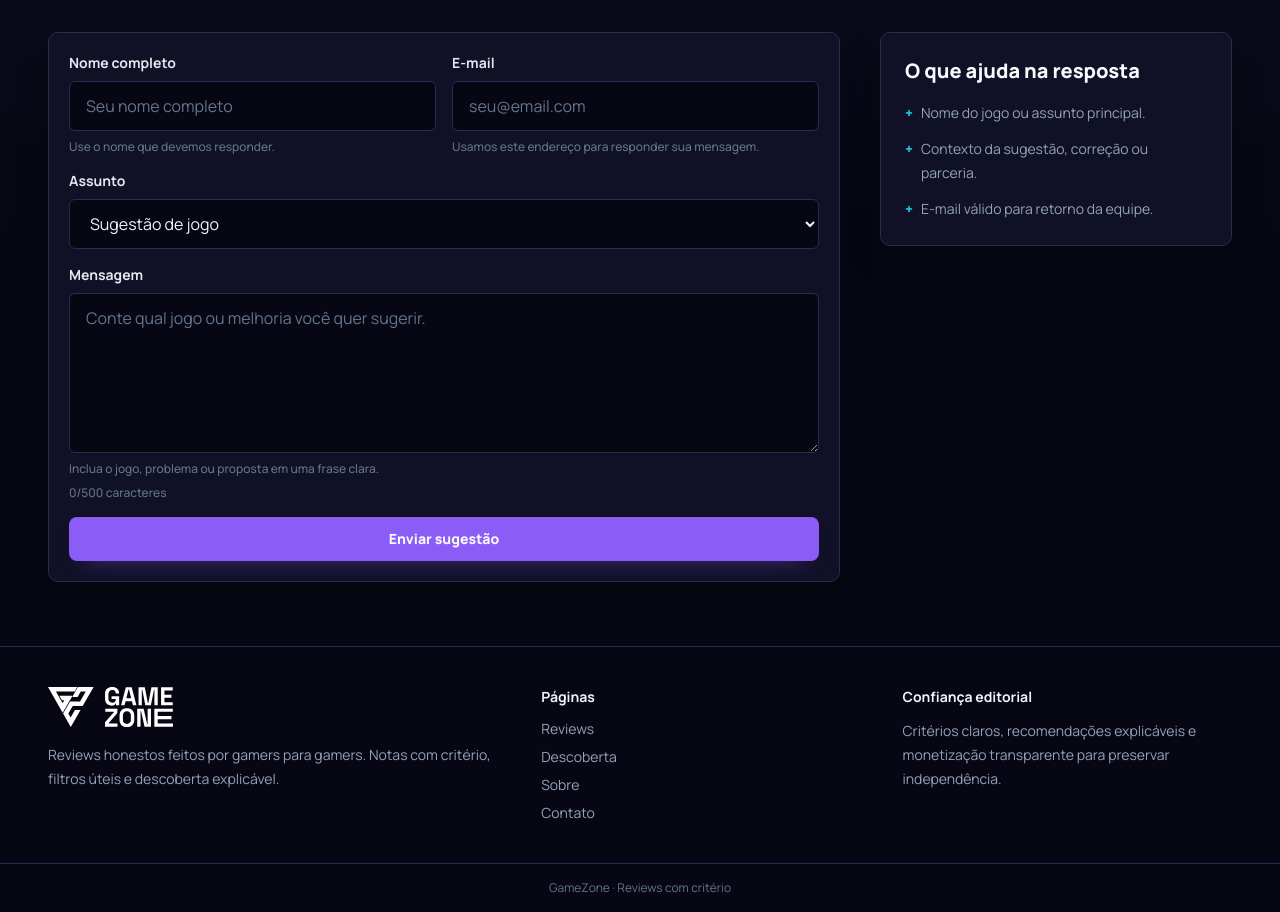
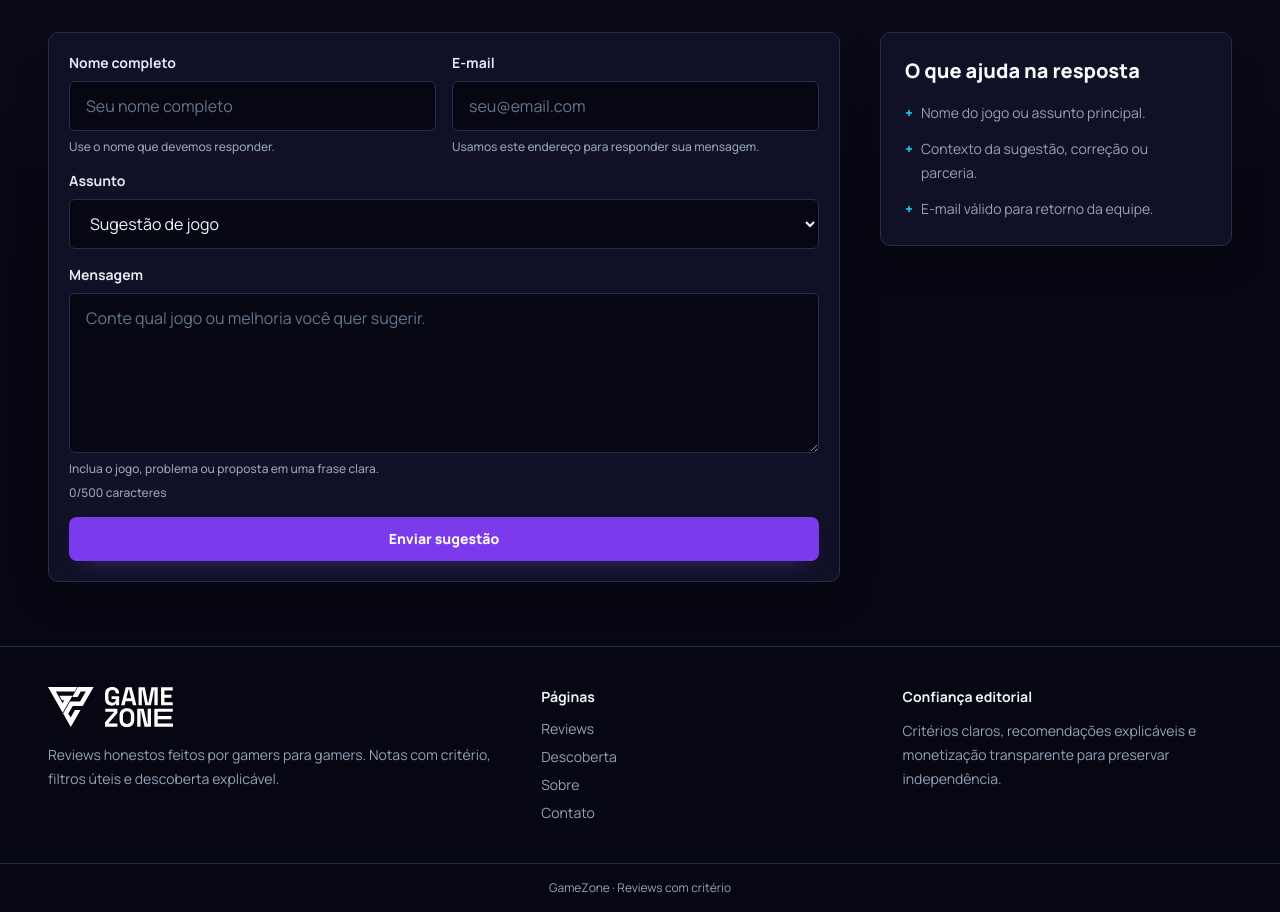
Before and after one commit to GameZone-source/GameZone-source.github.io, a Next.js app: page /contato in a window 1280 px wide. Shown: the part 220-1132 px from the top of the page. Built offline with nearby package versions, Linux system fonts and the light colour scheme.

Commit message:
fix: resolve accessibility findings

```diff
--- a/app/globals.css
+++ b/app/globals.css
@@ -126,7 +126,7 @@ button:disabled {
   }
 
   .button-primary:hover {
-    background: #7c3aed;
+    background: #6d28d9;
     box-shadow: 0 14px 26px -18px rgba(139, 92, 246, 0.85);
   }
 
--- a/app/reviews/[slug]/page.jsx
+++ b/app/reviews/[slug]/page.jsx
@@ -219,7 +219,7 @@ export default async function ReviewDetailPage({ params }) {
                         {item.genre === review.genre ? `Mesmo gênero: ${item.genre}.` : `Alternativa em ${item.genre}.`}
                       </p>
                       <div className="mt-4 flex items-center justify-between border-t border-line pt-3 text-xs font-bold">
-                        <span className="text-slate-500">Preço ref.</span>
+                        <span className="text-slate-400">Preço ref.</span>
                         <span className="text-slate-100">R$ {item.price}</span>
                       </div>
                     </div>
@@ -231,10 +231,15 @@ export default async function ReviewDetailPage({ params }) {
         </main>
 
         <aside className="lg:sticky lg:top-24 lg:self-start" data-review-sidebar>
-          <div className="grid gap-5 lg:max-h-[calc(100vh-7rem)] lg:overflow-y-auto lg:pr-1">
+          <div
+            className="grid gap-5 lg:max-h-[calc(100vh-7rem)] lg:overflow-y-auto lg:pr-1"
+            role="region"
+            aria-label="Informações complementares da review"
+            tabIndex="0"
+          >
             <section className="rounded-lg border border-line bg-panel p-6 text-center shadow-surface">
               <div className="text-6xl font-black leading-none text-mint">{review.score.toFixed(1)}</div>
-              <div className="mt-1 text-sm font-bold text-slate-500">/ 10</div>
+              <div className="mt-1 text-sm font-bold text-slate-400">/ 10</div>
               <div className="mt-4 text-lg text-amber">★★★★★</div>
               <p className="mt-2 text-xs font-black uppercase text-mint">{review.verdictLabel}</p>
             </section>
@@ -244,12 +249,12 @@ export default async function ReviewDetailPage({ params }) {
               <dl className="mt-4 divide-y divide-line">
                 {infoRows.map(([label, value]) => (
                   <div key={label} className="flex items-start justify-between gap-4 py-3 text-sm">
-                    <dt className="shrink-0 text-slate-500">{label}</dt>
+                    <dt className="shrink-0 text-slate-400">{label}</dt>
                     <dd className="text-right font-semibold text-slate-100">{value}</dd>
                   </div>
                 ))}
                 <div className="flex items-start justify-between gap-4 py-3 text-sm">
-                  <dt className="shrink-0 text-slate-500">Nota por critérios</dt>
+                  <dt className="shrink-0 text-slate-400">Nota por critérios</dt>
                   <dd className="text-right font-semibold text-slate-100">{calculatedScore.toFixed(1)}/10</dd>
                 </div>
               </dl>
--- a/components/ContactForm.jsx
+++ b/components/ContactForm.jsx
@@ -1,6 +1,6 @@
 'use client'
 
-import { useState } from 'react'
+import { useRef, useState } from 'react'
 
 const initialState = {
   nome: '',
@@ -20,6 +20,9 @@ export function ContactForm() {
   const [status, setStatus] = useState('')
   const [statusType, setStatusType] = useState('info')
   const [errors, setErrors] = useState({})
+  const nomeRef = useRef(null)
+  const emailRef = useRef(null)
+  const mensagemRef = useRef(null)
 
   function updateField(event) {
     const { name, value } = event.target
@@ -47,6 +50,12 @@ export function ContactForm() {
       setErrors(nextErrors)
       setStatusType('error')
       setStatus('Revise os campos destacados antes de enviar.')
+      const firstInvalidField = [
+        ['nome', nomeRef],
+        ['email', emailRef],
+        ['mensagem', mensagemRef]
+      ].find(([field]) => nextErrors[field])
+      firstInvalidField?.[1].current?.focus()
       return
     }
 
@@ -62,6 +71,7 @@ export function ContactForm() {
         <div className="grid gap-2">
           <label className="text-sm font-bold text-slate-200" htmlFor="contato-nome">Nome completo</label>
           <input
+            ref={nomeRef}
             id="contato-nome"
             className="field"
             name="nome"
@@ -74,13 +84,15 @@ export function ContactForm() {
             maxLength={maxLengths.nome}
             aria-invalid={Boolean(errors.nome)}
             aria-describedby={`ajuda-nome${errors.nome ? ' erro-nome' : ''}`}
+            aria-errormessage={errors.nome ? 'erro-nome' : undefined}
           />
-          <span id="ajuda-nome" className="text-xs font-medium text-slate-500">Use o nome que devemos responder.</span>
+          <span id="ajuda-nome" className="text-xs font-medium text-slate-400">Use o nome que devemos responder.</span>
           {errors.nome ? <span id="erro-nome" className="text-xs font-semibold text-red-200">{errors.nome}</span> : null}
         </div>
         <div className="grid gap-2">
           <label className="text-sm font-bold text-slate-200" htmlFor="contato-email">E-mail</label>
           <input
+            ref={emailRef}
             id="contato-email"
             className="field"
             type="email"
@@ -94,8 +106,9 @@ export function ContactForm() {
             inputMode="email"
             aria-invalid={Boolean(errors.email)}
             aria-describedby={`ajuda-email${errors.email ? ' erro-email' : ''}`}
+            aria-errormessage={errors.email ? 'erro-email' : undefined}
           />
-          <span id="ajuda-email" className="text-xs font-medium text-slate-500">Usamos este endereço para responder sua mensagem.</span>
+          <span id="ajuda-email" className="text-xs font-medium text-slate-400">Usamos este endereço para responder sua mensagem.</span>
           {errors.email ? <span id="erro-email" className="text-xs font-semibold text-red-200">{errors.email}</span> : null}
         </div>
       </div>
@@ -111,6 +124,7 @@ export function ContactForm() {
       <div className="grid gap-2">
         <label className="text-sm font-bold text-slate-200" htmlFor="contato-mensagem">Mensagem</label>
         <textarea
+          ref={mensagemRef}
           id="contato-mensagem"
           className="field min-h-40"
           name="mensagem"
@@ -122,9 +136,10 @@ export function ContactForm() {
           maxLength={maxLengths.mensagem}
           aria-invalid={Boolean(errors.mensagem)}
           aria-describedby={`ajuda-mensagem contador-mensagem${errors.mensagem ? ' erro-mensagem' : ''}`}
+          aria-errormessage={errors.mensagem ? 'erro-mensagem' : undefined}
         />
-        <span id="ajuda-mensagem" className="text-xs font-medium text-slate-500">Inclua o jogo, problema ou proposta em uma frase clara.</span>
-        <span id="contador-mensagem" className="text-xs font-medium text-slate-500">{form.mensagem.length}/{maxLengths.mensagem} caracteres</span>
+        <span id="ajuda-mensagem" className="text-xs font-medium text-slate-400">Inclua o jogo, problema ou proposta em uma frase clara.</span>
+        <span id="contador-mensagem" className="text-xs font-medium text-slate-400">{form.mensagem.length}/{maxLengths.mensagem} caracteres</span>
         {errors.mensagem ? <span id="erro-mensagem" className="text-xs font-semibold text-red-200">{errors.mensagem}</span> : null}
       </div>
       <button type="submit" className="button-primary">Enviar sugestão</button>
--- a/components/Footer.jsx
+++ b/components/Footer.jsx
@@ -26,7 +26,7 @@ export function Footer() {
           </p>
         </div>
       </div>
-      <div className="border-t border-line py-4 text-center text-xs text-slate-500">
+      <div className="border-t border-line py-4 text-center text-xs text-slate-400">
         GameZone · Reviews com critério
       </div>
     </footer>
--- a/tailwind.config.js
+++ b/tailwind.config.js
@@ -8,7 +8,7 @@ module.exports = {
         panel: '#101026',
         panelSoft: '#171833',
         line: '#2A2B50',
-        violet: '#8B5CF6',
+        violet: '#7C3AED',
         cyan: '#22D3EE',
         mint: '#10B981',
         amber: '#F59E0B'
```
Also changed, not shown: 1 other file (tests, documents, lock files or other folders).
